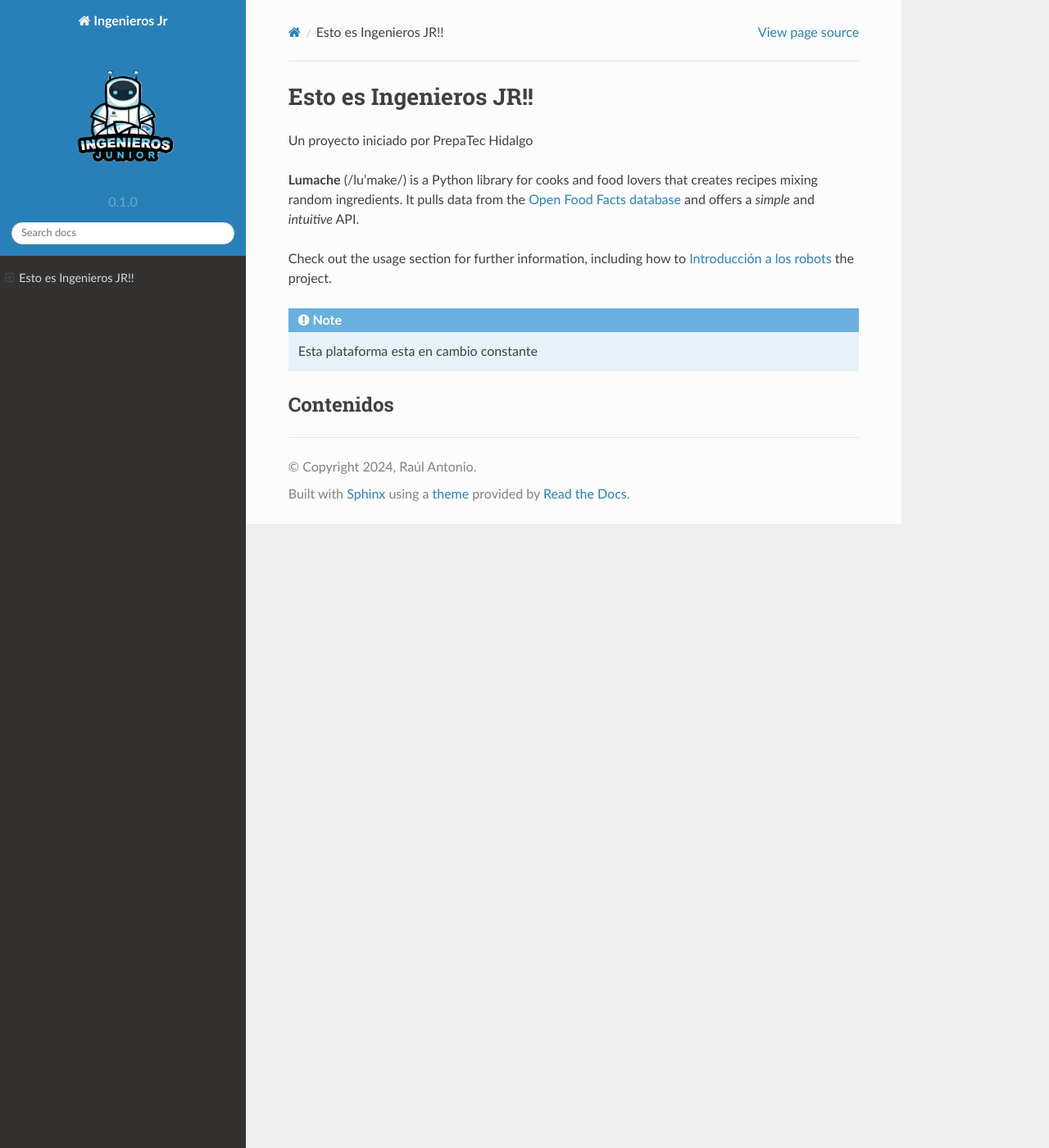
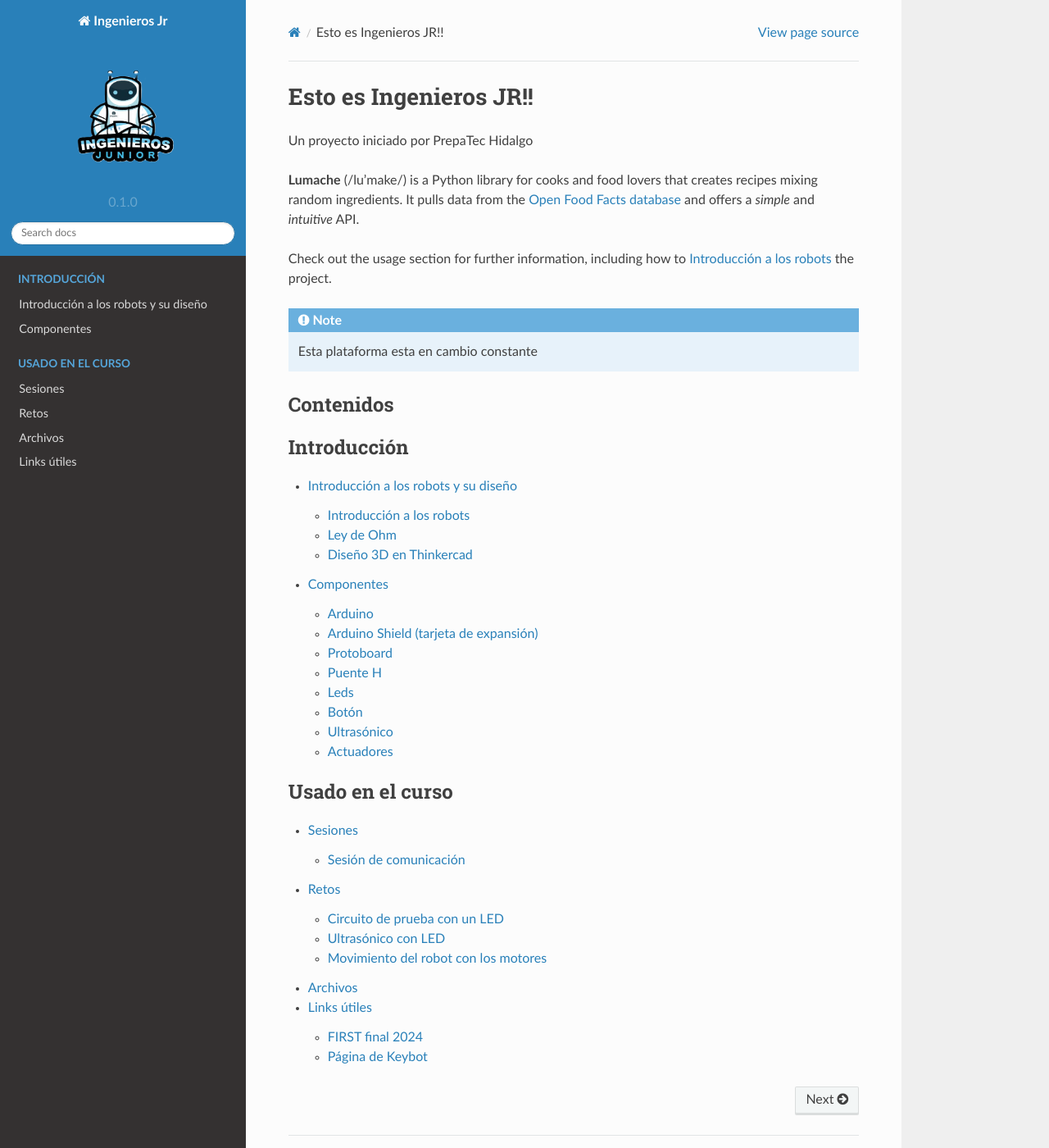
Before and after one commit to Gagis00/Ingenieros-JR, a Sphinx documentation site: the page built from docs/source/index.rst, in a window 1280 px wide and 1400 px high. Shown: the whole window at 82% size. Built offline with Sphinx 7.4.7 and the Read the Docs theme 2.0.0, drawn with Linux system fonts in a browser that asks for light colours; part of the change alters nothing that is shown.

```diff
--- a/docs/source/index.rst
+++ b/docs/source/index.rst
@@ -20,11 +20,15 @@ Contenidos
 
 .. toctree::
    :caption: Introducción
+   :maxdepth: 2
+
    Introducción a los robots y su diseño
    componentes
 
 .. toctree::
    :caption: Usado en el curso
+   :maxdepth: 3
+
    sesiones y retos
    Archivos
    Links útiles
```
